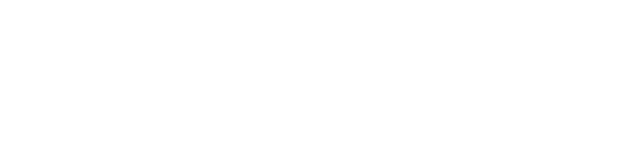
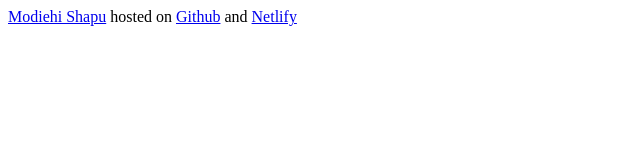
Before and after one commit to Deeempho/Weer, a plain HTML site: page index.html in a window 1280 px wide. Shown: the whole page, without its empty margins (0-640 px from the left). Drawn offline with Linux system fonts and the light colour scheme.

Commit message:
Added links to the footer

```diff
--- a/index.html
+++ b/index.html
@@ -5,5 +5,12 @@
     <meta name="viewport" content="width=device-width, initial-scale=1.0" />
     <title>From Scratch</title>
   </head>
-  <body></body>
+  <body>
+    <footer>
+      <a href="https://github.com/Deeempho" target="_blank">Modiehi Shapu</a>
+      hosted on
+      <a href="https://github.com/Deeempho/Weer" target="_blank">Github</a> and
+      <a href="https://w-shecodes-app.netlify.app/" target="_blank">Netlify</a>
+    </footer>
+  </body>
 </html>
```
